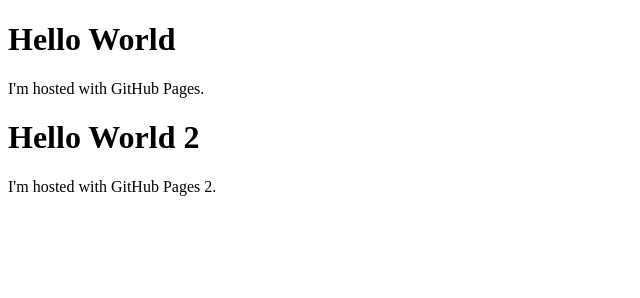
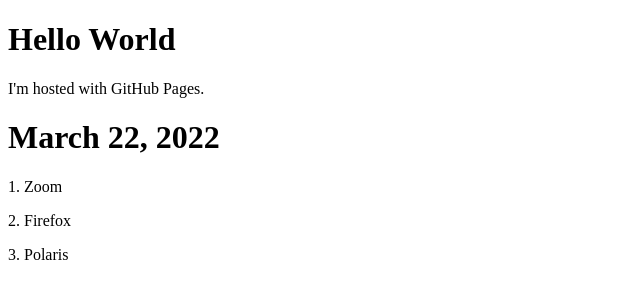
Before and after one commit to briggsmBJ/briggsmbj.github.io, a plain HTML site: page index.html in a window 1280 px wide. Shown: the whole page, without its empty margins (0-640 px from the left). Drawn offline with Linux system fonts and the light colour scheme.

Commit message:
Update index.html

```diff
--- a/index.html
+++ b/index.html
@@ -3,7 +3,9 @@
 <body>
 <h1>Hello World</h1>
 <p>I'm hosted with GitHub Pages.</p>
-<h1>Hello World 2</h1>
-<p>I'm hosted with GitHub Pages 2.</p>
+<h1>March 22, 2022</h1>
+<p>1. Zoom</p>
+<p>2. Firefox</p>
+<p>3. Polaris</p>
 </body>
 </html>
```
